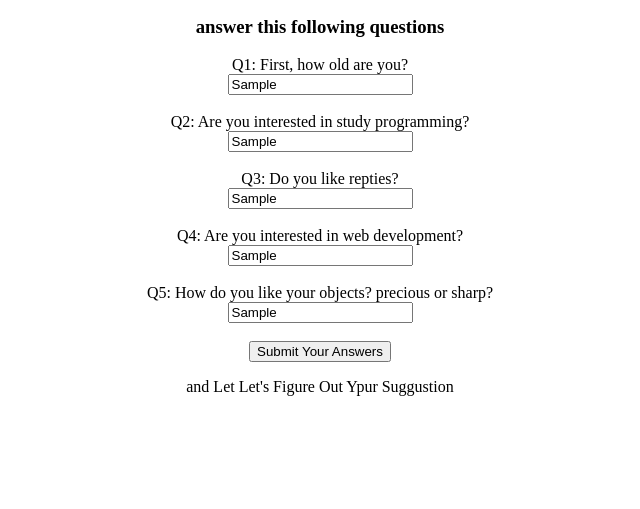
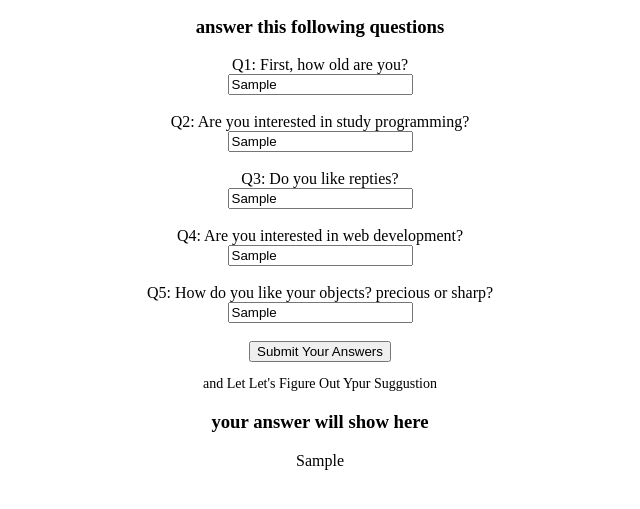
Before and after one commit to Object-ions/jsandbrowsers, a plain HTML site: page index.html in a window 1280 px wide. Both pictures are taken after typing "Sample", "Sample", "Sample", "Sample", "Sample" into the empty fields and a click on the button "Submit Your Answers". Shown: the part 119-628 px from the top of the page, without its empty margins (320-960 px from the left). Drawn offline with Linux system fonts and the light colour scheme.

Commit message:
add elements in the html (span, div) add class .hidden in css and add js lines that will assign the user input into the #answer-display. more additions to the app

```diff
--- a/app/scripts.js
+++ b/app/scripts.js
@@ -3,24 +3,32 @@ let form = document.querySelector('form');
 form.addEventListener('submit', function submitForm(e) {
   e.preventDefault();
   //assign the varibles values with the target tags
-  let question1Value = document.getElementById('question1').value;
-  let question2Value = document.getElementById('question2').value;
-  let question3Value = document.getElementById('question3').value;
-  let question4Value = document.getElementById('question4').value;
-  let question5Value = document.getElementById('question5').value;
+  let question1 = document.getElementById('question1').value;
+  let question2 = document.getElementById('question2').value;
+  let question3 = document.getElementById('question3').value;
+  let question4 = document.getElementById('question4').value;
+  let question5 = document.getElementById('question5').value;
+  let display = document.getElementById('answer-display')
 
   //creat a branch to check logic
-  if (question1Value <= 16) {
-    console.log('since you are ' + question1Value + ' that is too young to study. come back when you are 16');
-  } else if (question2Value === 'no') {
+  if (question1 <= 16) {
+    console.log('since you are ' + question1 + ' that is too young to study. come back when you are 16');
+  } else if (question2 === 'no') {
     console.log('I have nothing to offer you');
-  } else if (question3Value === 'yes') {
+  } else if (question3 === 'yes') {
     console.log('congratulations you are a great candid for Python!');
-  } else if (question4Value === 'yes') {
+  } else if (question4 === 'yes') {
     console.log('congratulations you are a great candid for JavaScript!')
-  } else if (question5Value === 'precious') {
+  } else if (question5 === 'precious') {
     console.log('congratulations you are a great candid for Ruby');
   } else {
     console.log('congratulations you are a great candid for C#');
   };
+
+  //take the value from the user input and change the text (span) accoring to the value
+
+  document.getElementById('q1Span').innerText = question1;
+
+  display.removeAttribute('class')
+
 });
--- a/css/styles.css
+++ b/css/styles.css
@@ -1,5 +1,13 @@
-body{
+body {
   box-sizing: border-box;
   margin: 0 auto;
   text-align: center;
 }
+
+.note{
+  font-size: 14px;
+}
+
+.hidden{
+  display: none;
+}
--- a/index.html
+++ b/index.html
@@ -30,8 +30,13 @@
     <input id="question5" type="text" name="objects"><br><br>
 
     <button type="submit">Submit Your Answers</button>
-    <p>and Let Let's Figure Out Ypur Suggustion</p>
+    <p class="note">and Let Let's Figure Out Ypur Suggustion</p>
   </form>
+
+  <div id="answer-display" class="hidden">
+    <h3>your answer will show here</h3>
+    <span id="q1Span">hidden text to replace</span>
+  </div>
 
 
   <script src="app/scripts.js"></script>
```
